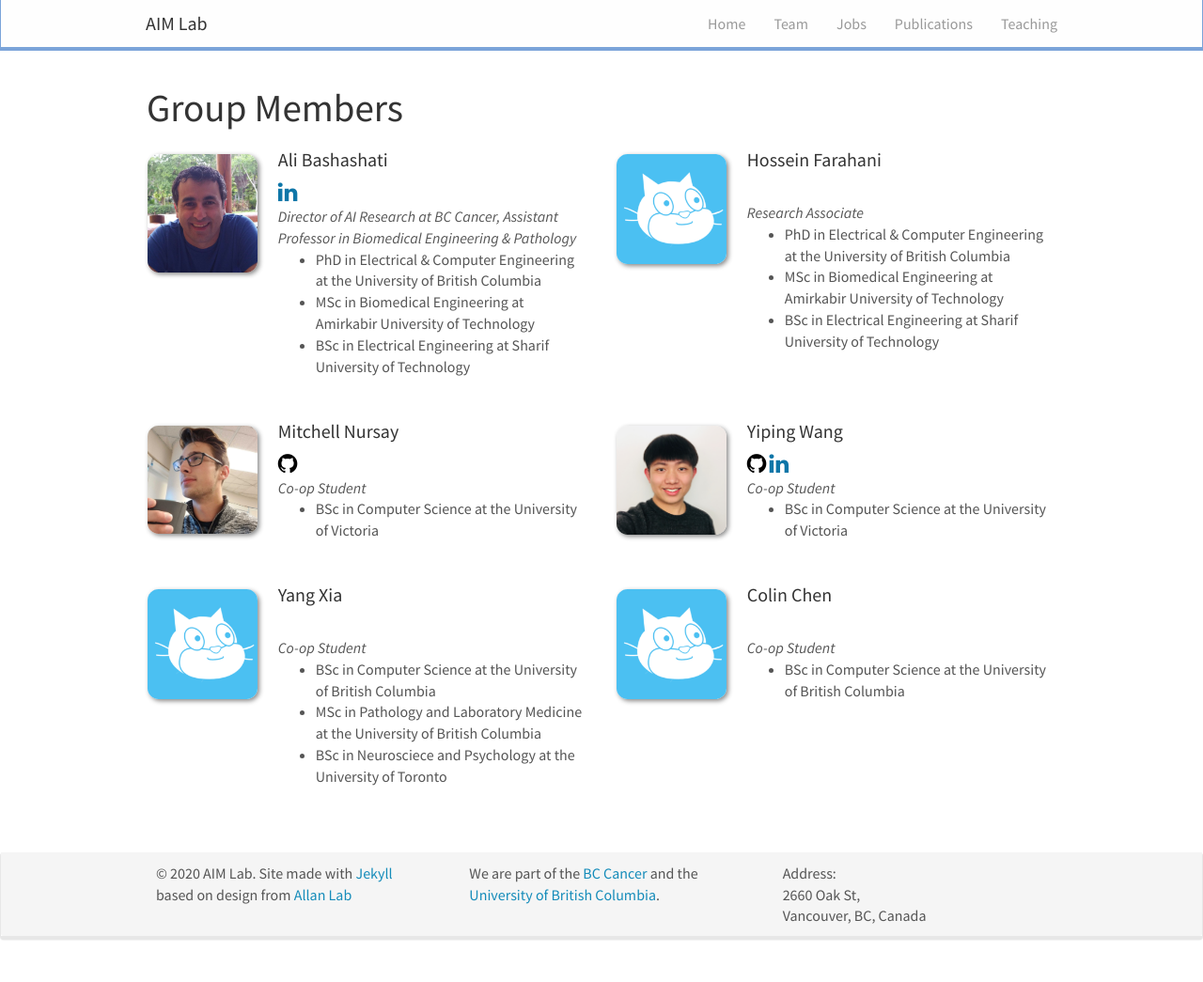
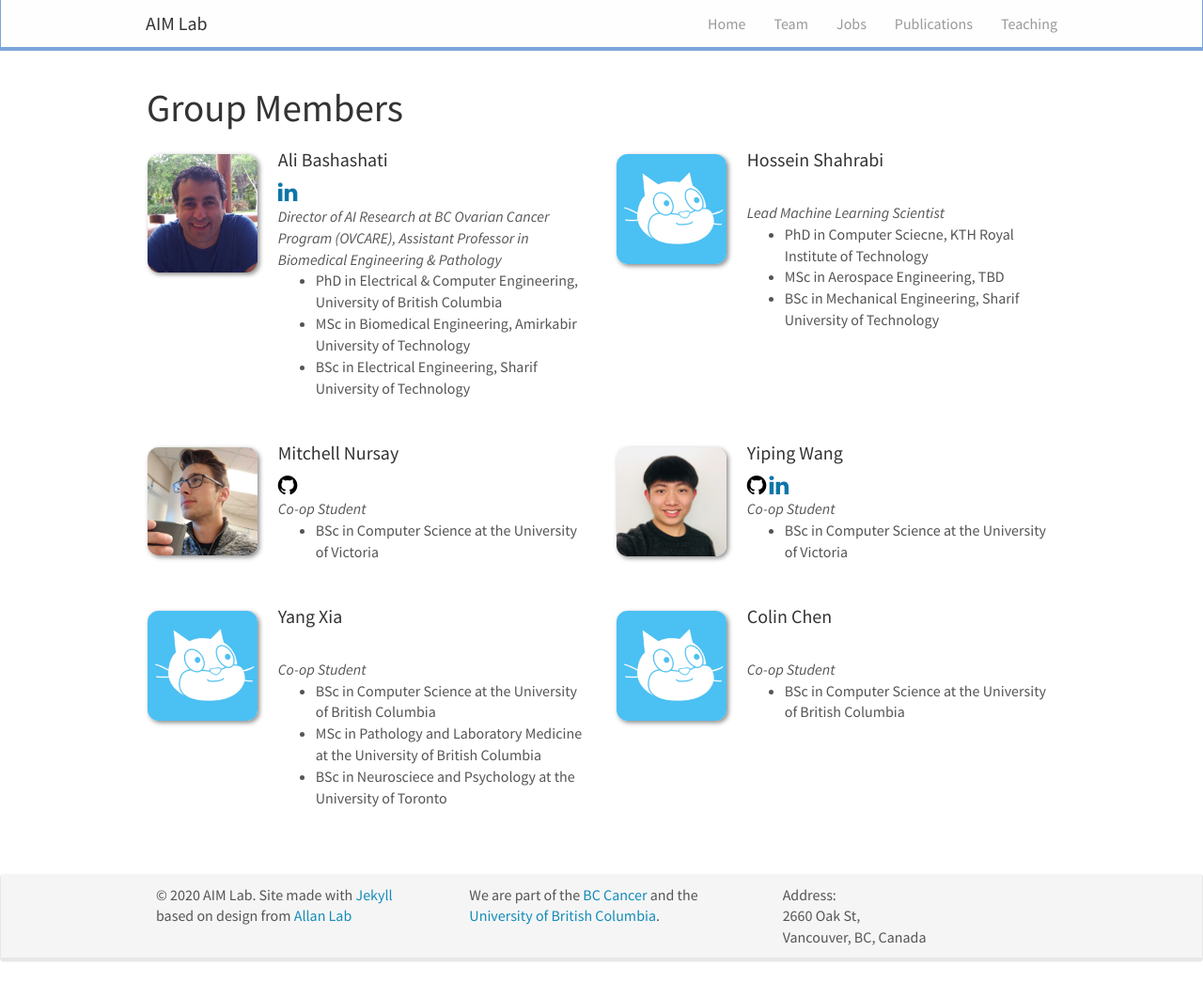
Before and after one commit to AIMLab-UBC/AIMLab-UBC.github.io, a Jekyll site: the page built from _pages/team.md, in a window 1280 px wide and 1045 px high. Shown: the whole window at 94% size. Built offline with Jekyll 4.4.1, drawn with Linux system fonts in a browser that asks for light colours; nearby versions of some CDN libraries.

Commit message:
Update team_members.yml
AB updates

```diff
--- a/_data/team_members.yml
+++ b/_data/team_members.yml
@@ -1,26 +1,26 @@
 - name: Ali Bashashati
   photo: alib.jpg
-  info: Director of AI Research at BC Cancer, Assistant Professor in Biomedical Engineering & Pathology
-  email: abashash@bccrc.ca
+  info: Director of AI Research at BC Ovarian Cancer Program (OVCARE), Assistant Professor in Biomedical Engineering & Pathology
+  email: ali.bashashati@ubc.ca
   github: 0
   twitter: 0
   linkedin: https://www.linkedin.com/in/alibashashati/
   number_educ: 3
-  education1: PhD in Electrical & Computer Engineering at the University of British Columbia
-  education2: MSc in Biomedical Engineering at Amirkabir University of Technology
-  education3: BSc in Electrical Engineering at Sharif University of Technology
+  education1: PhD in Electrical & Computer Engineering, University of British Columbia
+  education2: MSc in Biomedical Engineering, Amirkabir University of Technology
+  education3: BSc in Electrical Engineering, Sharif University of Technology
 
-- name: Hossein Farahani
+- name: Hossein Shahrabi
   photo: default.png
-  info: Research Associate
+  info: Lead Machine Learning Scientist
   email: h.farahani@ubc.ca
   github: 0
   twitter: 0
   linkedin: 0
   number_educ: 3
-  education1: PhD in Electrical & Computer Engineering at the University of British Columbia
-  education2: MSc in Biomedical Engineering at Amirkabir University of Technology
-  education3: BSc in Electrical Engineering at Sharif University of Technology
+  education1: PhD in Computer Sciecne, KTH Royal Institute of Technology
+  education2: MSc in Aerospace Engineering, TBD
+  education3: BSc in Mechanical Engineering, Sharif University of Technology
 
 - name: Mitchell Nursay
   photo: mnursy.jpg
```
